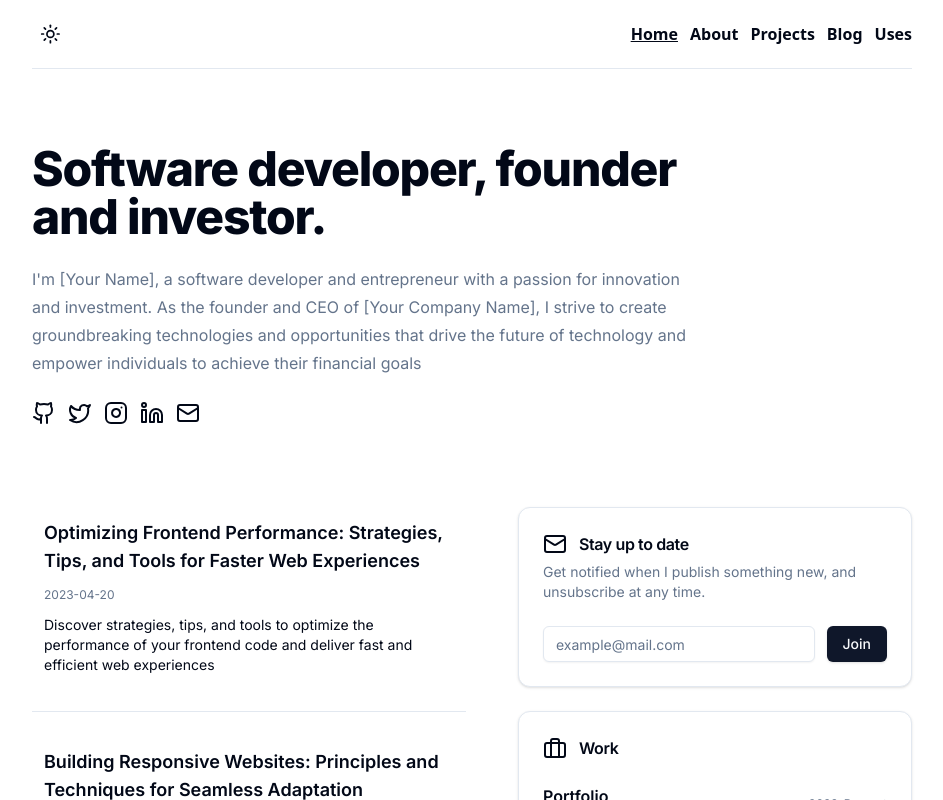
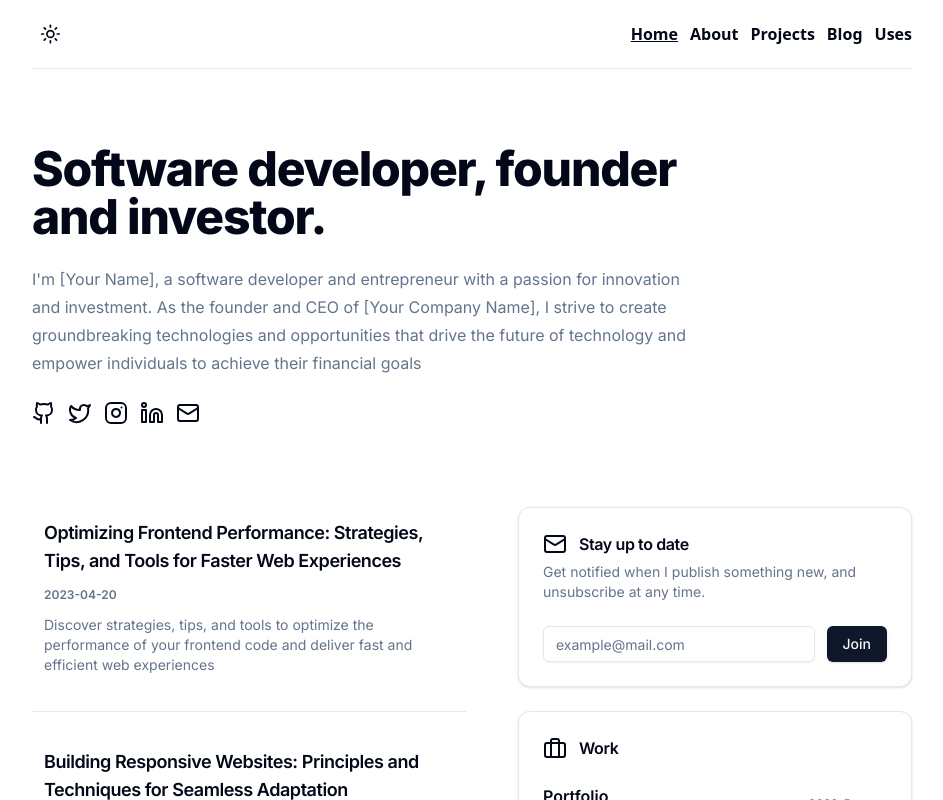
Before and after one commit to piotrszubert/nextjs-dev-portfolio, a Next.js app: page / in a window 1280 px wide. Shown: the top 800 px of the page, without its empty margins (168-1111 px from the left). Built offline with nearby package versions, Linux system fonts and the light colour scheme.

Commit message:
typography update

```diff
--- a/components/postsList.tsx
+++ b/components/postsList.tsx
@@ -25,14 +25,14 @@ export default function PostsList({ posts }: PostsListProps) {
             key={id}
             className={`space-y-3 relative hover:cursor-pointer hover:bg-accent ${'hover:' + accentTextClass} rounded-xl p-3`}
           >
-            <div className="font-semibold text-lg">
+            <div className="font-semibold tracking-tight text-lg">
               {heading}
             </div>
-            <p className="text-muted-foreground text-xs">
+            <p className="text-xs text-muted-foreground font-semibold">
               {date}
             </p>
             <div className="">
-              <span className="flex gap-3 text-sm">
+              <span className="flex gap-3 text-muted-foreground text-sm">
                 {subheading}
               </span>
             </div>
```
